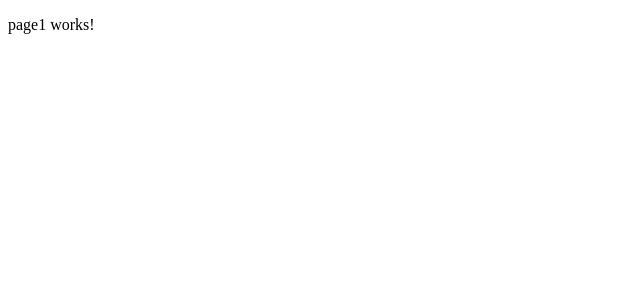
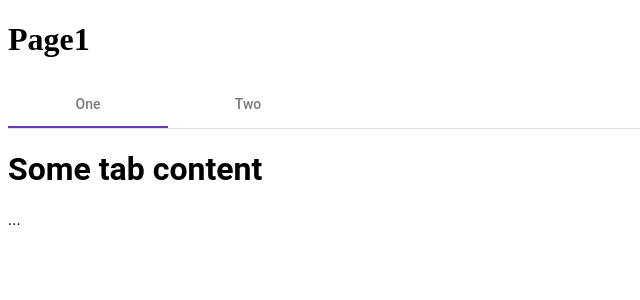
Before and after one commit to atacanjacques/angular_cours, an Angular app: page / in a window 1280 px wide. Shown: the top 300 px of the page, without its empty margins (0-640 px from the left). Built offline with nearby package versions, Linux system fonts and the light colour scheme.

Commit message:
Import material Tab

```diff
--- a/src/app/app.module.ts
+++ b/src/app/app.module.ts
@@ -1,5 +1,7 @@
 import { BrowserModule } from '@angular/platform-browser';
 import { NgModule } from '@angular/core';
+import { MatTabsModule } from '@angular/material/tabs';
+import { BrowserAnimationsModule } from '@angular/platform-browser/animations';
 
 import { AppComponent } from './app.component';
 import { Page1Component } from './page1/page1.component';
@@ -10,7 +12,9 @@ import { Page1Component } from './page1/page1.component';
     Page1Component
   ],
   imports: [
-    BrowserModule
+    BrowserModule,
+    MatTabsModule,
+    BrowserAnimationsModule
   ],
   providers: [],
   bootstrap: [Page1Component]
--- a/src/app/page1/page1.component.html
+++ b/src/app/page1/page1.component.html
@@ -1,3 +1,14 @@
+<h1>Page1</h1>
+
 <p>
-  page1 works!
-</p>
+  <mat-tab-group>
+    <mat-tab label="One">
+      <h1>Some tab content</h1>
+      <p>...</p>
+    </mat-tab>
+    <mat-tab label="Two">
+      <h1>Some more tab content</h1>
+      <p>...</p>
+    </mat-tab>
+  </mat-tab-group>
+ </p>
--- a/src/styles.css
+++ b/src/styles.css
@@ -1 +1,3 @@
 /* You can add global styles to this file, and also import other style files */
+
+@import '~@angular/material/prebuilt-themes/deeppurple-amber.css';
```
